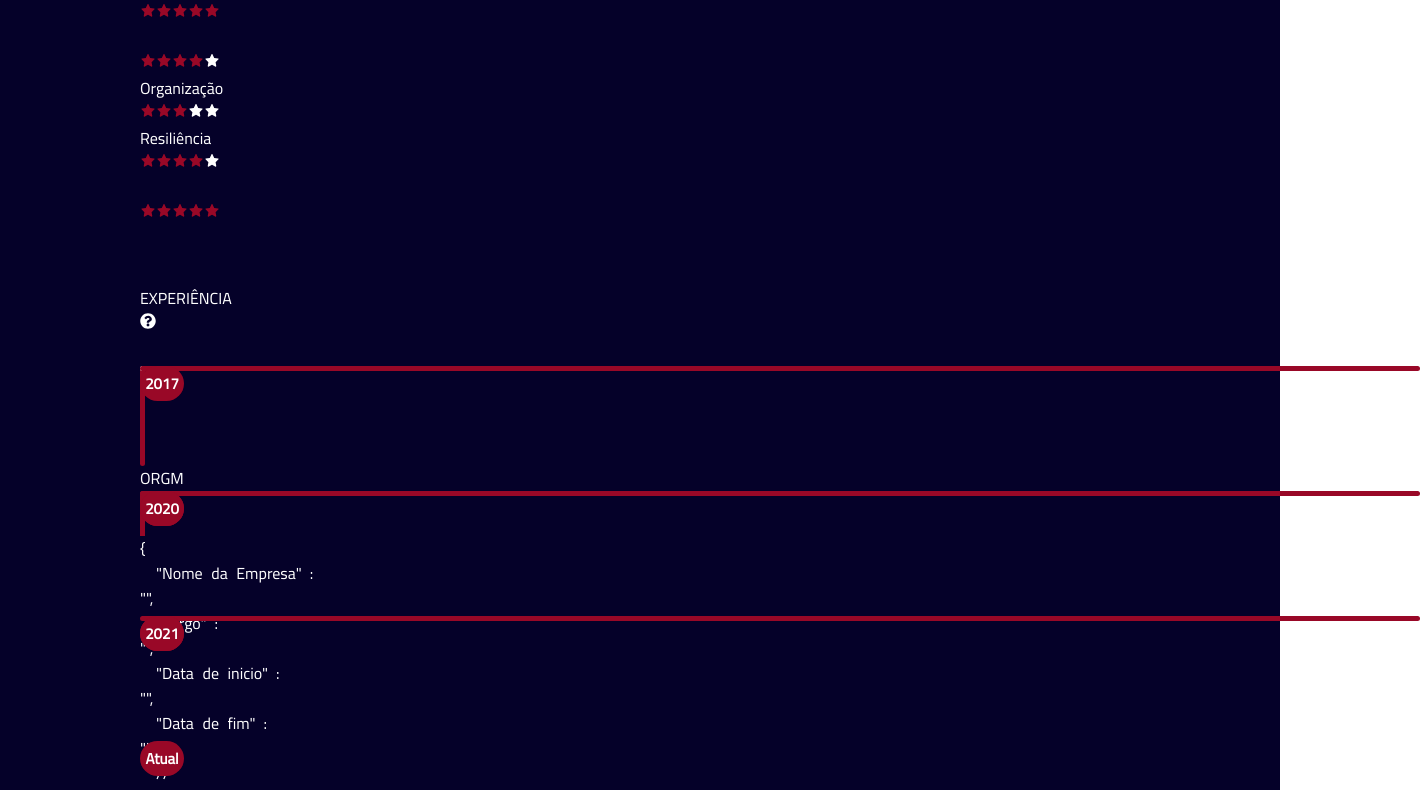
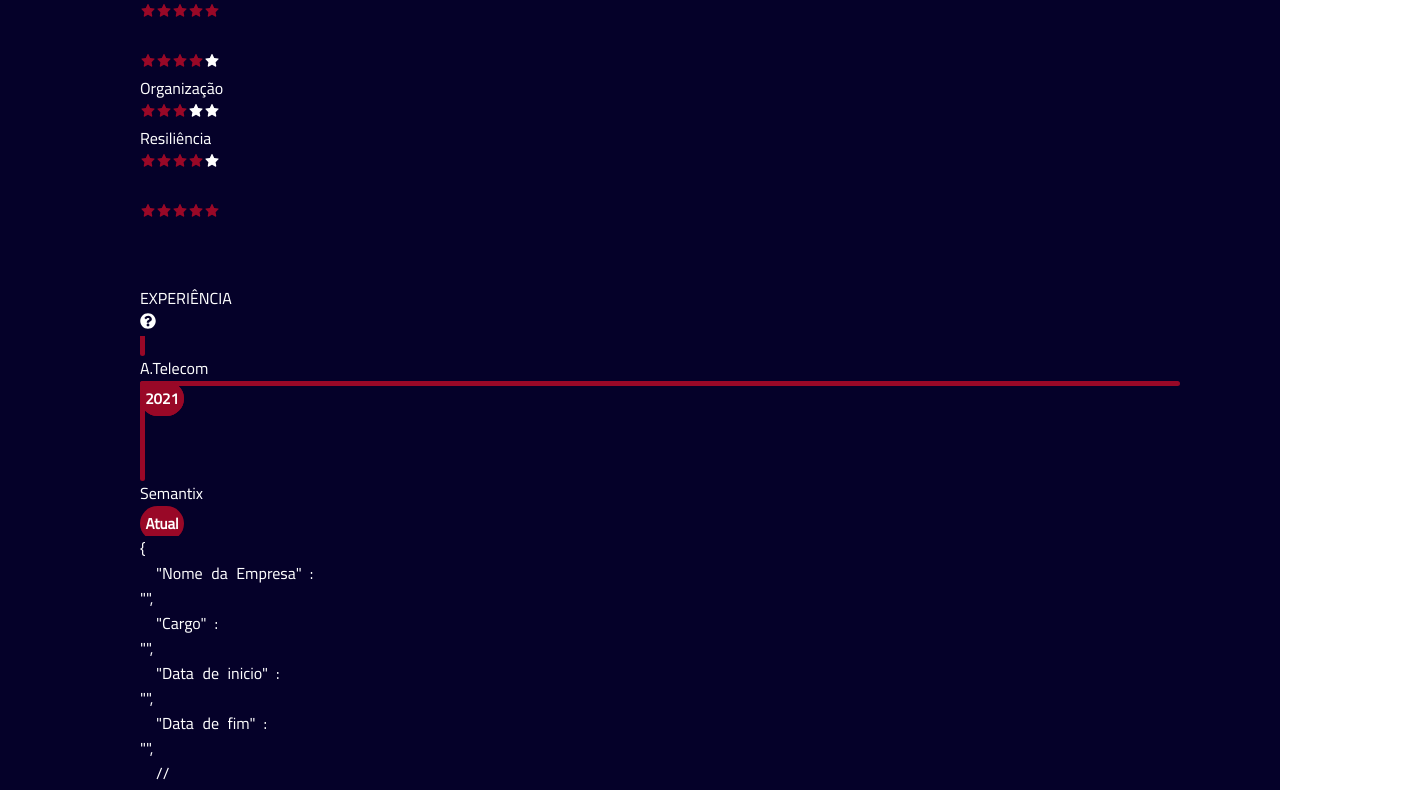
Before and after one commit to Mafealno/curriculum-vitae, a React (Create React App) app: page / in a window 1280 px wide. Shown: the part 1861-2651 px from the top of the page, 1420 px wide, since content can reach past the window. Built offline with nearby package versions, Linux system fonts and the light colour scheme.

Commit message:
feat: ajuste scroll da experiencia

```diff
--- a/src/components/ExperienceLine/index.tsx
+++ b/src/components/ExperienceLine/index.tsx
@@ -13,8 +13,9 @@
     const { experiences, showExperience } = props;
 
   return (
-    <div id="container-experience-line"className="flex items-top w-full h-36 pt-3">
-        <div className="timeline"/>
+    <div id="container-experience-line"className="flex items-top w-full h-44 pt-5">
+        <div id="rotate-180" className="flex items-top w-full pt-[40px]">
+            <div className="timeline "/>
             {experiences.map((item, index) => {
                 return (
                     <div key={index} className="flex relative min-w-[200px] mx-lg:min-w[100px] h-[100px] mx-10 max-lg:mx-5">
@@ -34,6 +35,7 @@
                 )
             })}
         </div>
+    </div>
   )
 }
 
--- a/src/components/ExperienceLine/styles.css
+++ b/src/components/ExperienceLine/styles.css
@@ -2,6 +2,27 @@
     overflow-y: auto;
     padding-top: 30px;
     height: 170px;
+    transform: rotateX(180deg);
+}
+
+#rotate-180{
+    transform: rotateX(180deg);
+}
+
+#container-experience-line::-webkit-scrollbar {
+    height: 10px;
+    background: white;
+}
+
+#container-experience-line::-webkit-scrollbar-thumb {
+    background: var(--secondary-color);
+    opacity: 0.7;
+    border: 1px white solid;
+}
+
+#container-experience-line::-webkit-scrollbar-thumb:hover {
+    background: var(--secondary-color);
+    opacity: 1;
 }
 
 .timeline {
```
Lines whose indentation alone changed are shown as unchanged.
